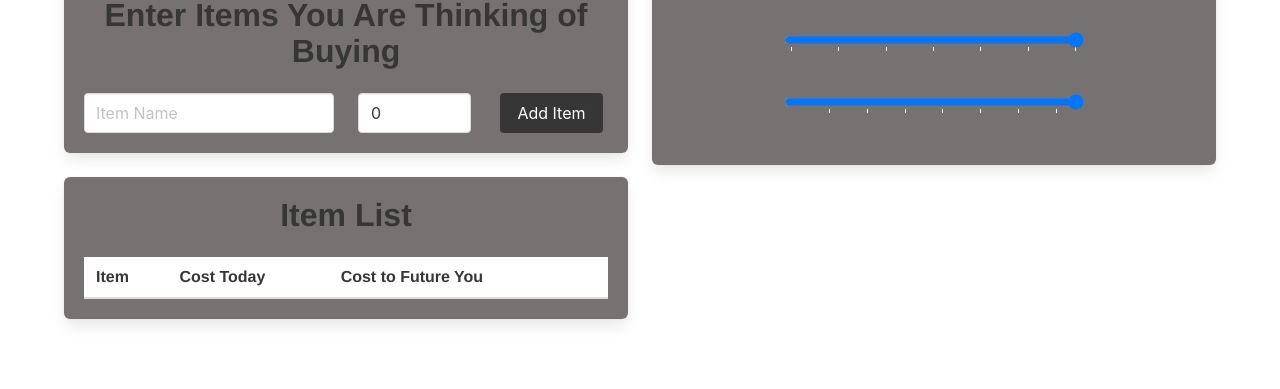
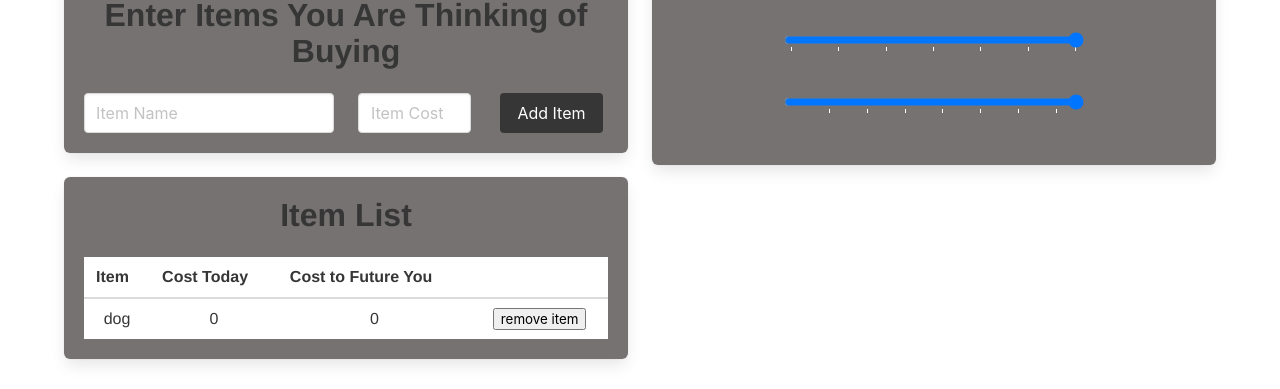
Before and after one commit to earlAchromatic/futureYou-vue3, a Vue app: page / in a window 1280 px wide. Shown: the part 123-512 px from the top of the page. Built offline with nearby package versions, Linux system fonts and the light colour scheme.

Commit message:
composition api working

```diff
--- a/src/components/Items/ItemInput.vue
+++ b/src/components/Items/ItemInput.vue
@@ -7,7 +7,7 @@
           class="input"
           type="text"
           placeholder="Item Name"
-          v-model="itemName"
+          v-model="inputName"
         />
       </div>
       <div class="column">
@@ -15,11 +15,11 @@
           class="column input"
           type="text"
           placeholder="Item Cost"
-          v-model="itemCost"
+          v-model="inputCost"
         />
       </div>
       <div class="column">
-        <button class="button is-dark">
+        <button class="button is-dark" @click="addItem(buildObject)">
           Add Item
         </button>
       </div>
@@ -28,14 +28,30 @@
 </template>
 
 <script lang="ts">
+import { itemData } from "../../store.js";
+
 export default {
   name: "ItemInput",
+  setup() {
+    const { addItem, removeItem, getItems } = itemData();
+    const items = getItems;
+    console.log(items);
+    return { addItem, removeItem, items };
+  },
   components: {},
   data: function() {
-    return {
-      itemName: "",
-      itemCost: 0,
-    };
+    var inputName = "";
+    var inputCost = "";
+    return { inputName, inputCost };
+  },
+  computed: {
+    buildObject() {
+      return {
+        itemName: this.inputName,
+        cost: this.inputCost,
+        futureCost: 0,
+      };
+    },
   },
 };
 </script>
--- a/src/components/Items/ItemList.vue
+++ b/src/components/Items/ItemList.vue
@@ -1,6 +1,10 @@
 <template>
   <div class="box">
     <h1 class="title">Item List</h1>
+    <div v-if="false">
+      please add some items
+    </div>
+    <div v-else>
       <table class="table is-fullwidth">
         <thead>
           <th>Item</th>
@@ -9,7 +13,7 @@
           <th></th>
         </thead>
         <tbody>
-        <tr v-for="(value, index) in list" :key="index">
+          <tr v-for="(value, index) in items" :key="index">
             <td>{{ value.itemName }}</td>
             <td>{{ value.cost }}</td>
             <td>{{ value.futureCost }}</td>
@@ -18,12 +22,24 @@
         </tbody>
       </table>
     </div>
+  </div>
 </template>
 
 <script lang="ts">
+import { itemData } from "../../store.js";
+
 export default {
   name: "ItemList",
+  setup() {
+    const { addItem, removeItem, getItems } = itemData();
+    const items = getItems;
+    console.log(items);
+    return { addItem, removeItem, items };
+  },
   components: {},
+  data: function() {
+    return {};
+  },
 };
 </script>
 
--- /dev/null
+++ b/src/store.js
@@ -0,0 +1,30 @@
+import { ref, computed } from "vue";
+
+export const data = ref([
+  {
+    itemName: "dog",
+    cost: 0,
+    futureCost: 0,
+  },
+]);
+
+export function itemData() {
+  function addItem(item) {
+    data.value.push(item);
+  }
+
+  function removeItem(item) {
+    data.value.splice(
+      data.value.findIndex((e) => e.itemName === item.itemName),
+      1
+    );
+  }
+
+  const getItems = computed(() => data.value);
+
+  return {
+    addItem: addItem,
+    removeItem: removeItem,
+    getItems,
+  };
+}
```
Lines whose indentation alone changed are shown as unchanged.
